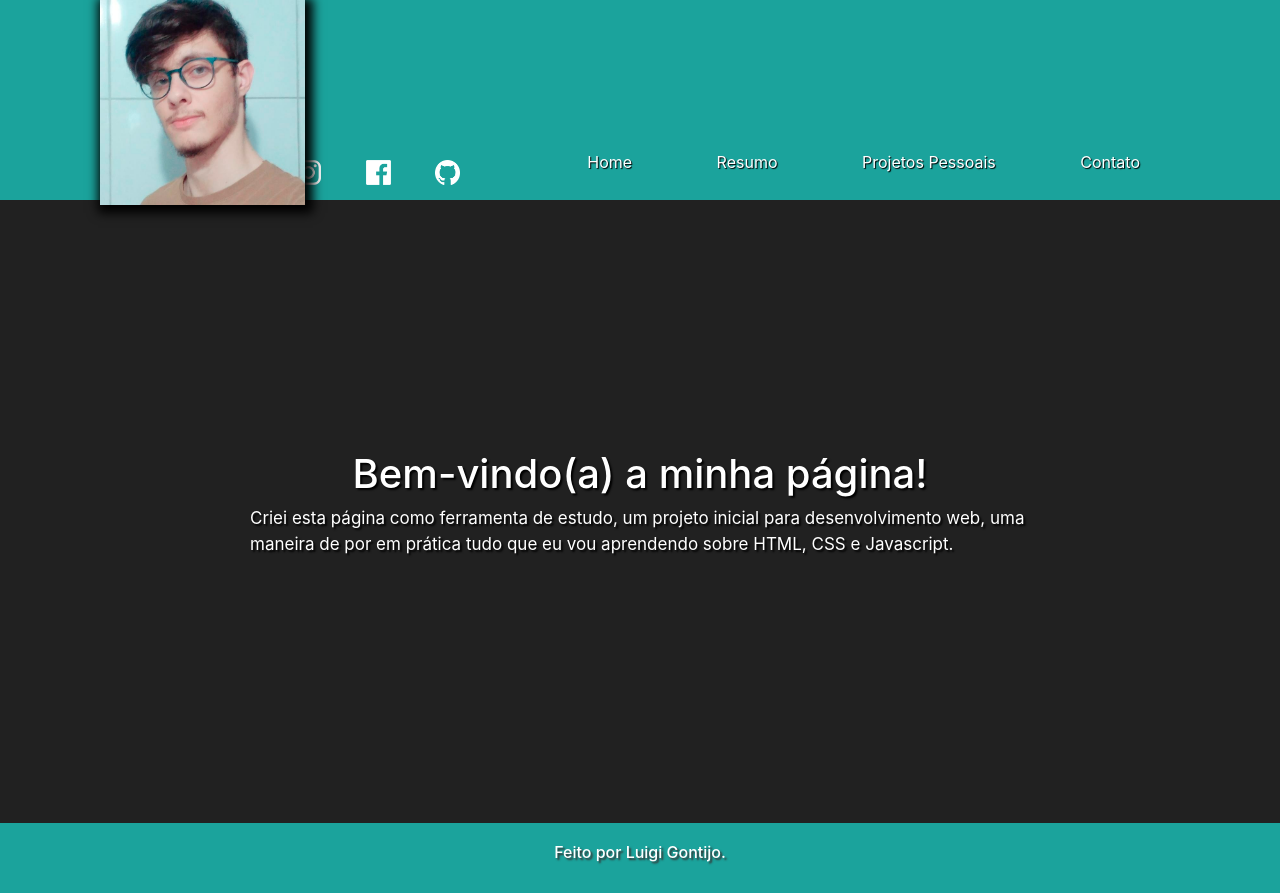
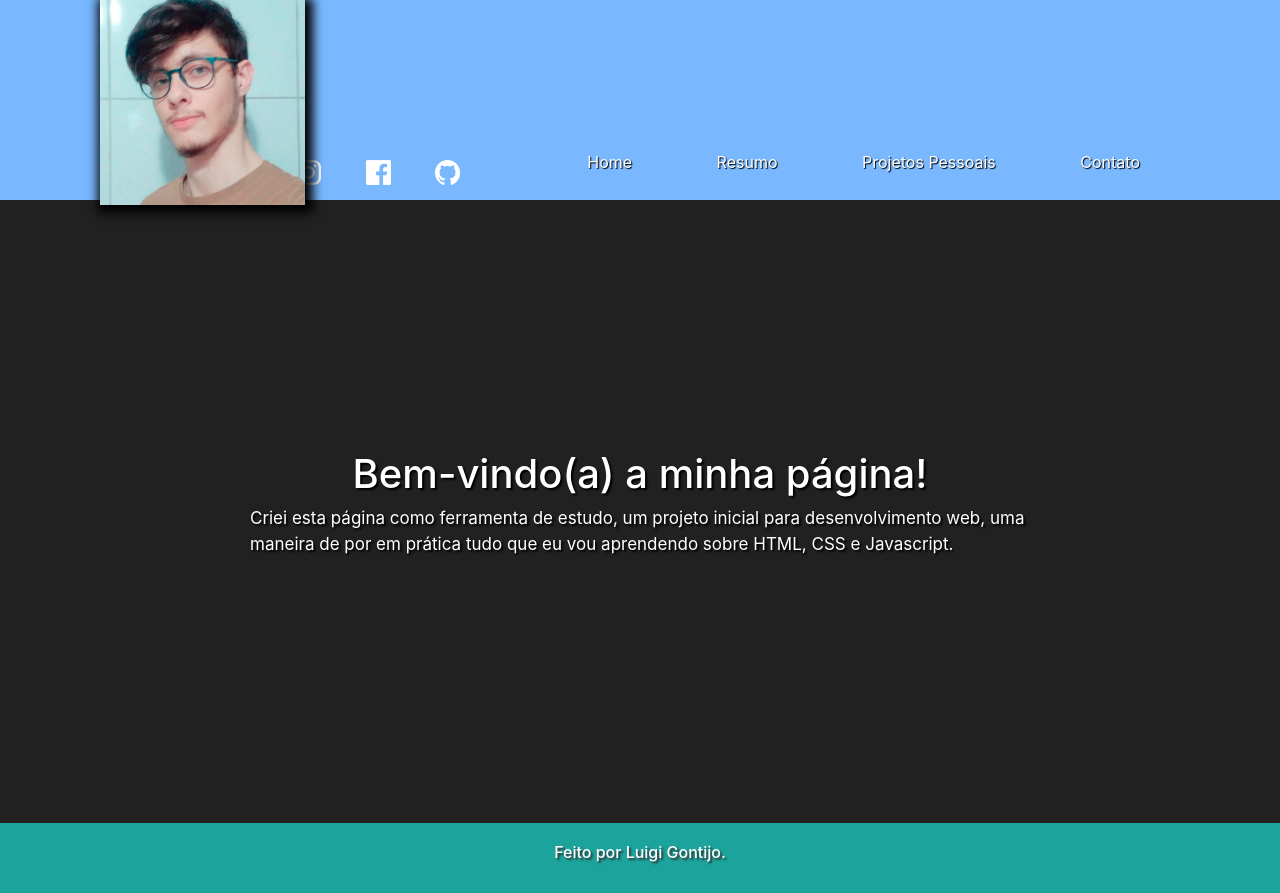
Before and after one commit to gontijol/luigigontijo.github.io, a plain HTML site: page index.html in a window 1280 px wide. Drawn offline with Linux system fonts and the light colour scheme.

Commit message:
Update estilos.css

```diff
--- a/css/estilos.css
+++ b/css/estilos.css
@@ -9,7 +9,7 @@ html,body{
 header{
   width:100%;
   height: 200px;
-  background-color:rgba(27, 163, 156, 1);
+  background-color: #79b8ff;
   position: relative;
 
 }
```
